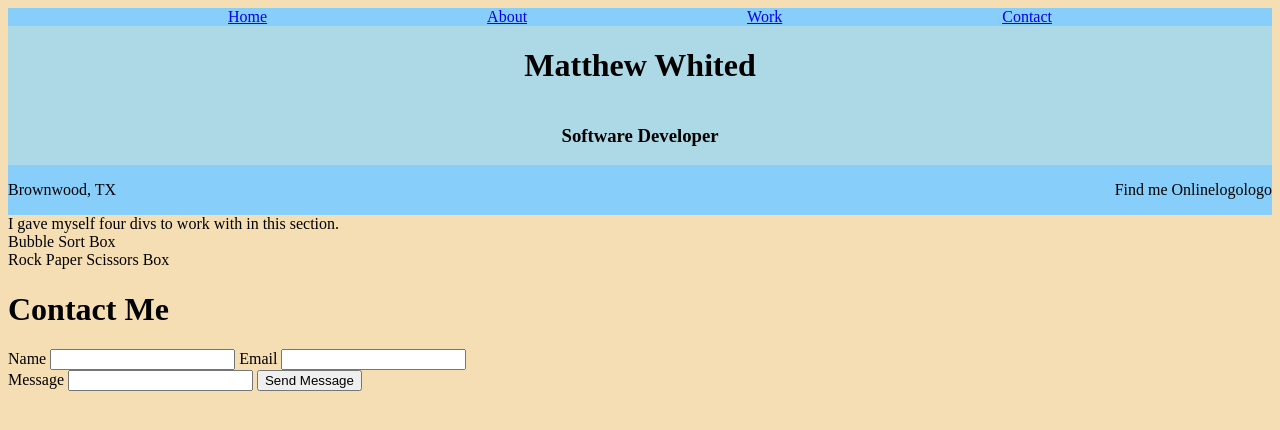
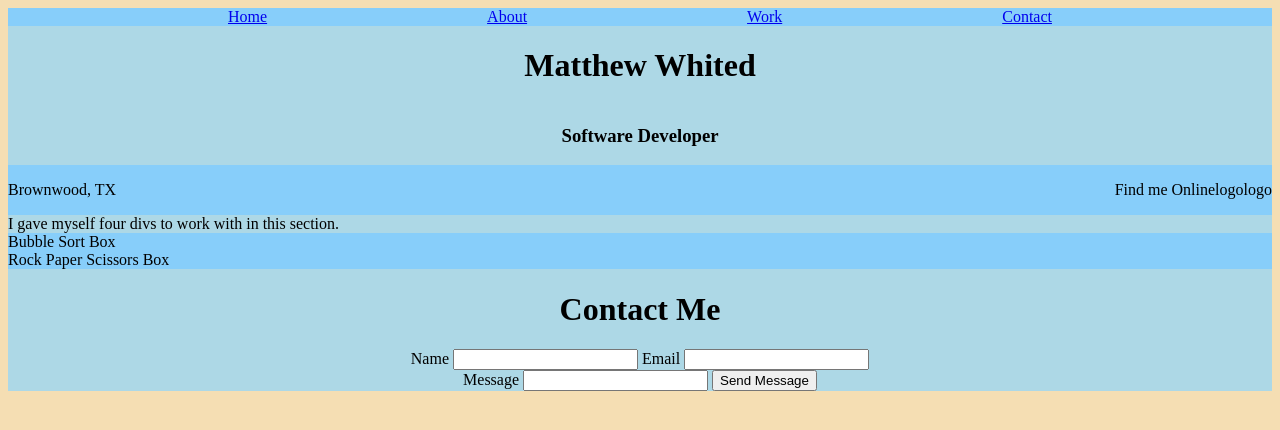
Before and after one commit to MattWhited/onlinePortfolio, a plain HTML site: page index.html in a window 1280 px wide. Drawn offline with Linux system fonts and the light colour scheme.

Commit message:
add color and styling

```diff
--- a/style.css
+++ b/style.css
@@ -35,3 +35,18 @@ body {
     align-items: center;
 
 }
+
+#about {
+    background-color: lightblue;
+}
+
+#work {
+    background-color: lightskyblue;
+}
+
+#contact {
+    background-color: lightblue;
+    display: flex;
+    align-items: center;
+    flex-direction: column;
+}
```
